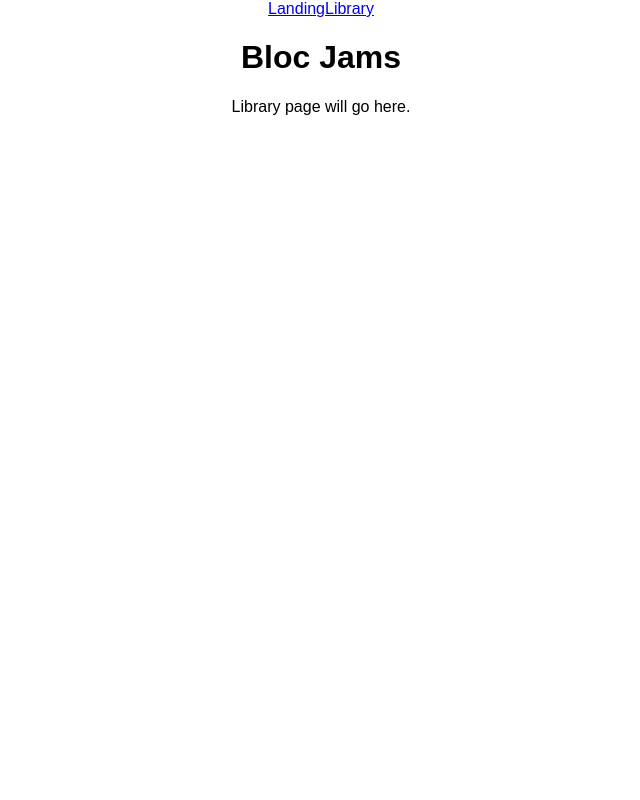
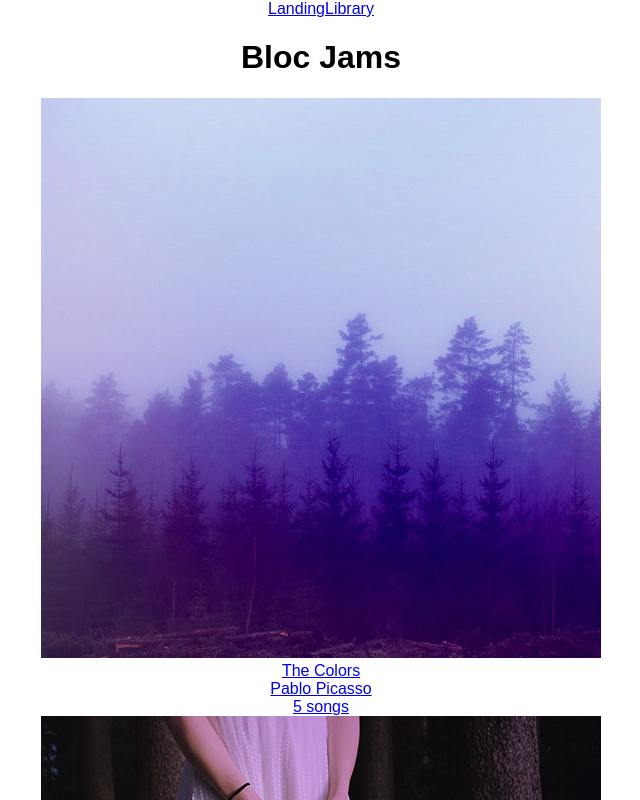
Before and after one commit to madhumurthy16/bloc-jams-react, a React (Create React App) app: page /library in a window 1280 px wide. Shown: the top 800 px of the page, without its empty margins (319-959 px from the left). Built offline with nearby package versions, Linux system fonts and the light colour scheme.

Commit message:
Checkpoint 5 components:library completed

```diff
--- a/src/App.js
+++ b/src/App.js
@@ -3,7 +3,8 @@
 import './App.css';
 import Landing from './components/Landing';
 import Library from './components/Library';
-import Album from './components/Album'
+import Album from './components/Album';
+
 
 class App extends Component {
   render() {
@@ -19,7 +20,7 @@
         <main>
           <Route exact path="/" component={Landing} />
           <Route path="/library" component={Library} />
-          <Route path="/album" component={Album} />
+          <Route path="/album/:slug" component={Album} />
         </main>
       </div>
     );
--- a/src/components/Album.js
+++ b/src/components/Album.js
@@ -1,12 +1,13 @@
-import React from 'react';
+import React, { Component } from 'react';
 
-// This is a functional component
-
-const Album = () => (
-	<section className="landing">
-		Album page will go here.
-	</section>
-
-);
+class Album extends Component {
+	render() {
+		return (
+			<section className="album">
+				{this.props.match.params.slug} Album will go here
+			</section>
+		);
+	}
+}
 
 export default Album;
--- a/src/components/Library.js
+++ b/src/components/Library.js
@@ -1,11 +1,30 @@
-import React from 'react';
+import React, {Component} from 'react';
+import { Link } from 'react-router-dom';
+import albumData from './../data/albums';
 
-// This is a functional component
+class Library extends Component {
+	constructor(props) {
+		super(props);
+		this.state = { albums: albumData };
+	}
 
-const Library = () => (
-	<section>
-		Library page will go here.
-	</section>
-);
+	render() {
+		return (
+			<section className='library'>
+				{
+					this.state.albums.map((album,index) =>
+						//use a template literal to build a unique link path for each album based on a base URL, /album/ and the album's slug property
+						<Link to={`/album/${album.slug}`} key={index}>
+							<img src={album.albumCover} alt={album.title} />
+							<div>{album.title}</div>
+							<div>{album.artist}</div>
+							<div>{album.songs.length} songs</div>
+						</Link>
+					)
+				}
+			</section>
+		);
+	}
+}
 
 export default Library;
--- /dev/null
+++ b/src/data/albums.js
@@ -0,0 +1,27 @@
+export default [{
+  title: 'The Colors',
+  artist: 'Pablo Picasso',
+  releaseInfo: '1909 Spanish Records',
+  albumCover: '/assets/images/album_covers/01.jpg',
+  slug: 'the-colors',
+  songs: [
+      { title: 'Blue', duration: '161.71', audioSrc: '/assets/music/blue.mp3' },
+      { title: 'Green', duration: '103.96', audioSrc: '/assets/music/green.mp3' },
+      { title: 'Red', duration: '268.45', audioSrc: '/assets/music/red.mp3' },
+      { title: 'Pink', duration: '153.14', audioSrc: '/assets/music/pink.mp3' },
+      { title: 'Magenta', duration: '374.22', audioSrc: '/assets/music/magenta.mp3' }
+  ]
+}, {
+    title: 'The Telephone',
+    artist: 'Guglielmo Marconi',
+    releaseInfo: '1909 EM',
+    albumCover: '/assets/images/album_covers/02.jpg',
+    slug: 'the-telephone',
+    songs: [
+      { title: 'Blue', duration: '161.71', audioSrc: '/assets/music/blue.mp3' },
+      { title: 'Green', duration: '103.96', audioSrc: '/assets/music/green.mp3' },
+      { title: 'Red', duration: '268.45', audioSrc: '/assets/music/red.mp3' },
+      { title: 'Pink', duration: '153.14', audioSrc: '/assets/music/pink.mp3' },
+      { title: 'Magenta', duration: '374.22', audioSrc: '/assets/music/magenta.mp3' }
+    ]
+}];
```
